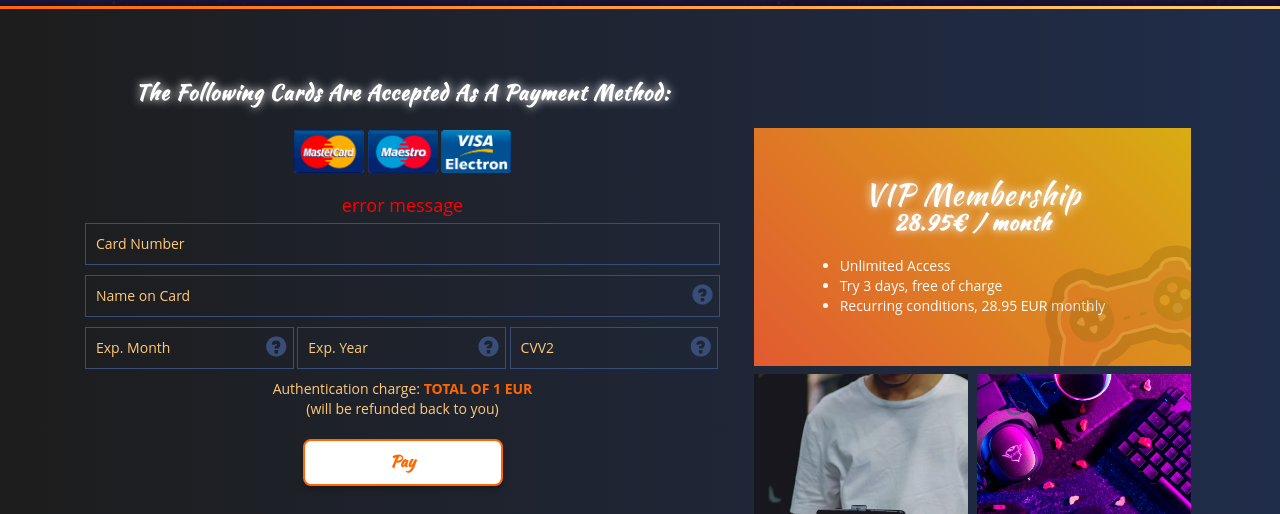
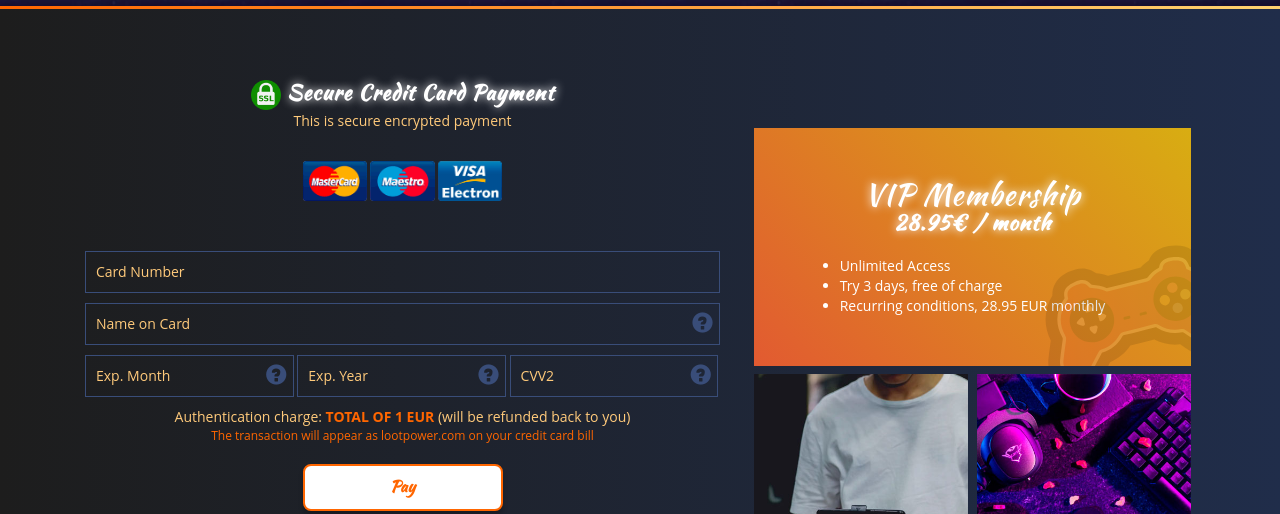
Before and after one commit to Concorder/LootPower, a plain HTML site: page signup2.html in a window 1280 px wide. Shown: the part 78-592 px from the top of the page. Drawn offline with Linux system fonts and the light colour scheme.

Commit message:
ssl update

```diff
--- a/css/style.css
+++ b/css/style.css
@@ -1622,13 +1622,31 @@ p.agileits{
 .navbar-default .navbar-collapse, .navbar-default .navbar-form {
 	border: none;
 }
+.agileits_reply .secure-hint {
+	margin-top: -20px;
+	display: block;
+	text-align: center;
+	margin-bottom: 30px;
+	color: var(--bright);
+}
 form .form-hint {
 	color: var(--bright);
 	text-align: center;
 	display: block;
 }
+form .form-hint2 {
+	font-size: 12px;
+	color: var(--secondary);
+	text-align: center;
+	display: block;
+}
 form .form-hint b {
 	color: var(--secondary);
+}
+.membership_title img {
+	width: 30px;
+	display: inline-block;
+
 }
 
 .navbar-default .navbar-nav > li > a {
@@ -1967,7 +1985,8 @@ select:focus {
 	text-align: center;
 }
 .card-icons img {
-	width: 70px;
+	height: 40px;
+	width: auto;
 }
 .framed h5 {
 	margin-bottom: 10px;
--- a/signup2.html
+++ b/signup2.html
@@ -142,15 +142,19 @@
 
             <div class="agileits_reply">
                 <h3 class="membership_title">
-                    The following cards are accepted as a payment method:
+                    <img src="./images/ssl2.png" alt="">
+                    Secure Credit Card Payment
                 </h3>
+                <span class="secure-hint">This is secure encrypted payment</span>
+
                 <div class="card-icons">
+
                     <img src="./images/master_small.png" alt="">
                     <img src="./images/maestro_small.png" alt="">
                     <img src="./images/electron_small.png" alt="">
                 </div>
                 <div class="error-holder">
-                    <span id="cc_form_error">error message</span>
+                    <span id="cc_form_error"></span>
                 </div>
                 <form method="post" class="cardForm">
                     <span><input type="text" id="cardNumber" name="cardNumber" placeholder="Card Number" required=""></span>
@@ -162,7 +166,8 @@
                             src="./images/cardTip1.jpg" alt=""></div></span></span>
                     <span><input type="text" id="cvv2" name="cvv2" placeholder="CVV2" required=""><span class="glyphicon glyphicon-question-sign"><div class="cardTip tipRight"><img
                             src="./images/cardTip3.jpg" alt=""></div></span></span>
-                    <span class="form-hint">Authentication charge: <b>TOTAL OF 1 EUR</b><br>(will be refunded back to you)</span>
+                    <span class="form-hint">Authentication charge: <b>TOTAL OF 1 EUR</b> (will be refunded back to you)</span>
+                    <span class="form-hint2">The transaction will appear as lootpower.com on your credit card bill</span>
                 <input class="button" type="submit" value="Pay">
             </form>
             </div>
```
Also changed, not shown: images/ssl2.png (added), 1 other file.
